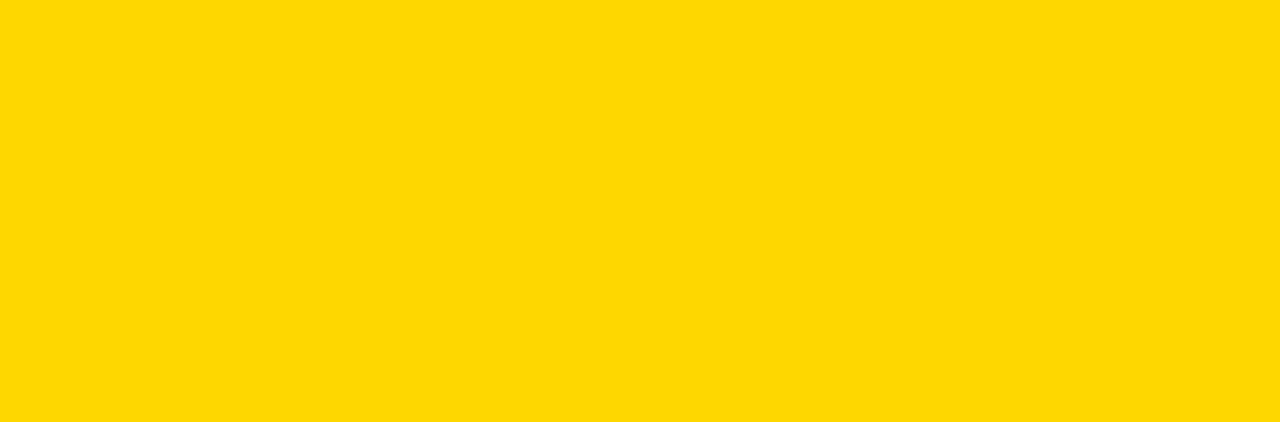
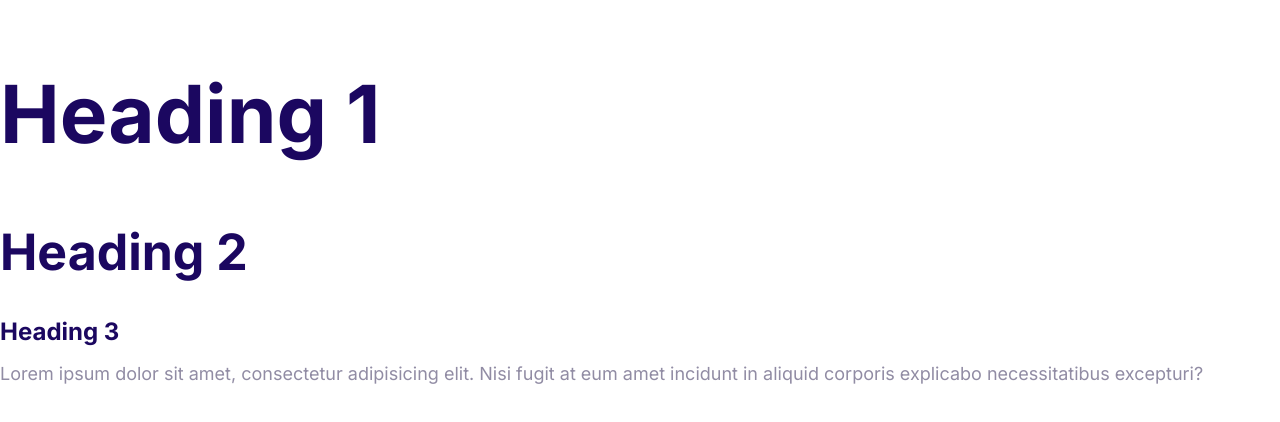
Before and after one commit to NU38401/test-py-repo, a plain HTML site: page index.html in a window 1280 px wide. Drawn offline with Linux system fonts and the light colour scheme.

Commit message:
Define the style for fonts

```diff
--- a/css3/styles.css
+++ b/css3/styles.css
@@ -1,5 +1,16 @@
+html{
+    font-size: 62.5%;
+}
+
+
 body{
-    background-color: gold;
+
+    font-family: Inter,Arial, Helvetica, sans-serif;
+ font-size: 2.4rem;
+ line-height: 1.5;
+    color: var(--color-body);
+
+
 }
 :root{
 --color-primary:#2584ff;
@@ -8,3 +19,38 @@ body{
 --color-heading:#1b0760;
 --color-body:#918ca4;
 }
+h1,h2,h3{
+    color: var(--color-heading);
+     margin-bottom: 1rem;
+}
+
+h1{
+    font-size: 7rem;
+}
+h2{
+    font-size: 4rem;
+}
+h3{
+    font-size: 3rem;
+
+}
+p{
+margin-top: 0;
+}
+
+@media screen and (min-width: 1024px) {
+    body {
+        font-size: 1.8rem; /* Adjust font size for smaller screens */
+    }
+    h1 {
+        font-size: 8rem; /* Adjust heading size for smaller screens */
+    }
+    h2 {
+        font-size: 5rem; /* Adjust heading size for smaller screens */
+    }
+    h3 {
+        font-size: 2.4rem; /* Adjust heading size for smaller screens */
+    }
+
+
+}
--- a/index.html
+++ b/index.html
@@ -4,11 +4,21 @@
     <meta charset="UTF-8">
     <meta name="viewport" content="width=device-width, initial-scale=1.0">
     <title>Document</title>
+    <link rel="preconnect" href="https://fonts.googleapis.com">
+    <link href="https://fonts.googleapis.com/css2?family=Inter:wght@400;700&display=swap" rel="stylesheet">
+
     <link rel="stylesheet" href="css3/normalize.css">
     <link rel="stylesheet" href="css3/styles.css">
 
 </head>
 <body>
+    <h1>Heading 1</h1>
+<h2>Heading 2</h2>
+<h3>Heading 3</h3>
+<p>Lorem ipsum dolor sit amet, consectetur adipisicing elit. Nisi
+     fugit at eum amet incidunt in aliquid corporis explicabo
+      necessitatibus excepturi?</p>
+
 
 
 </body>
```
